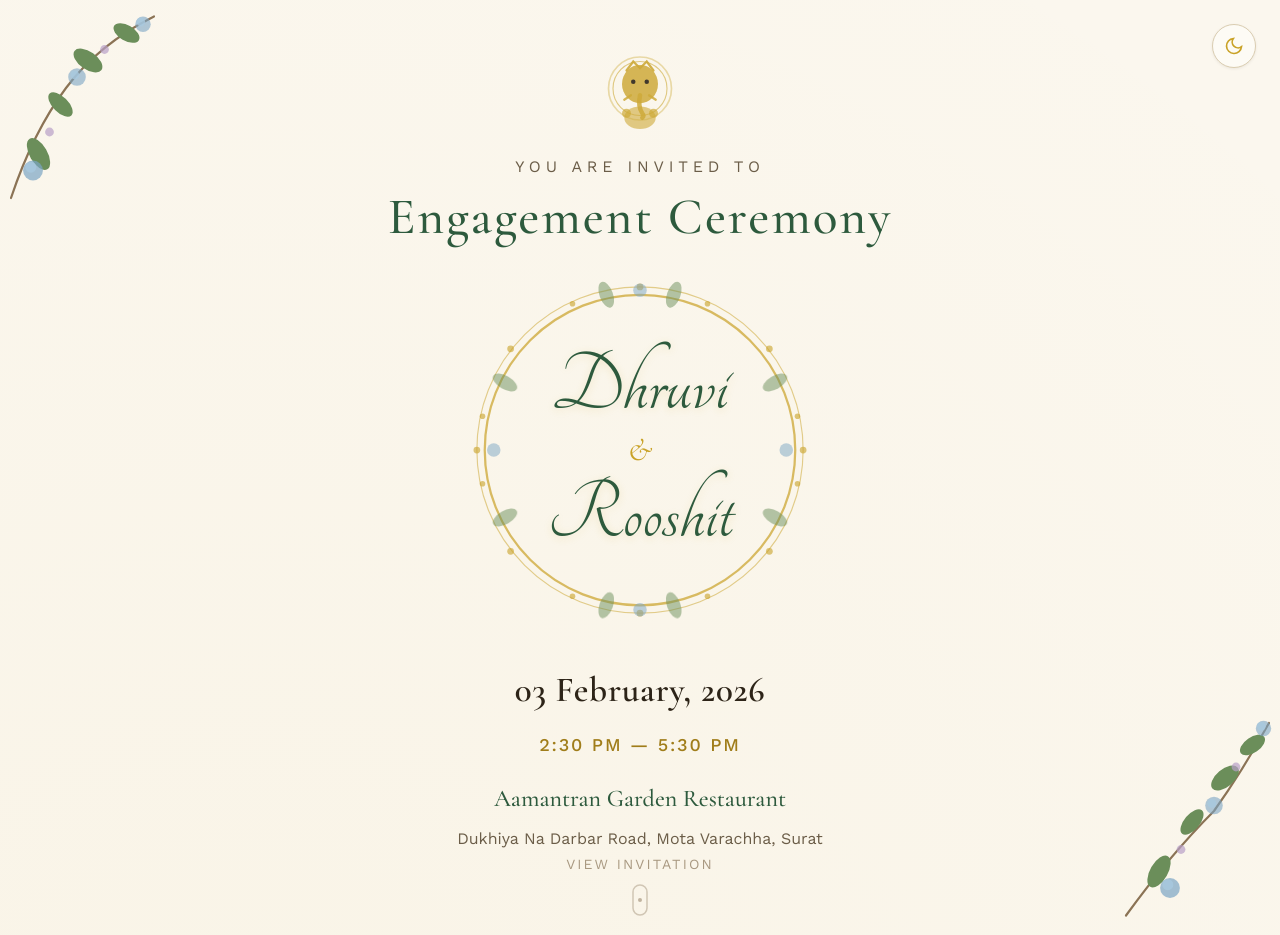
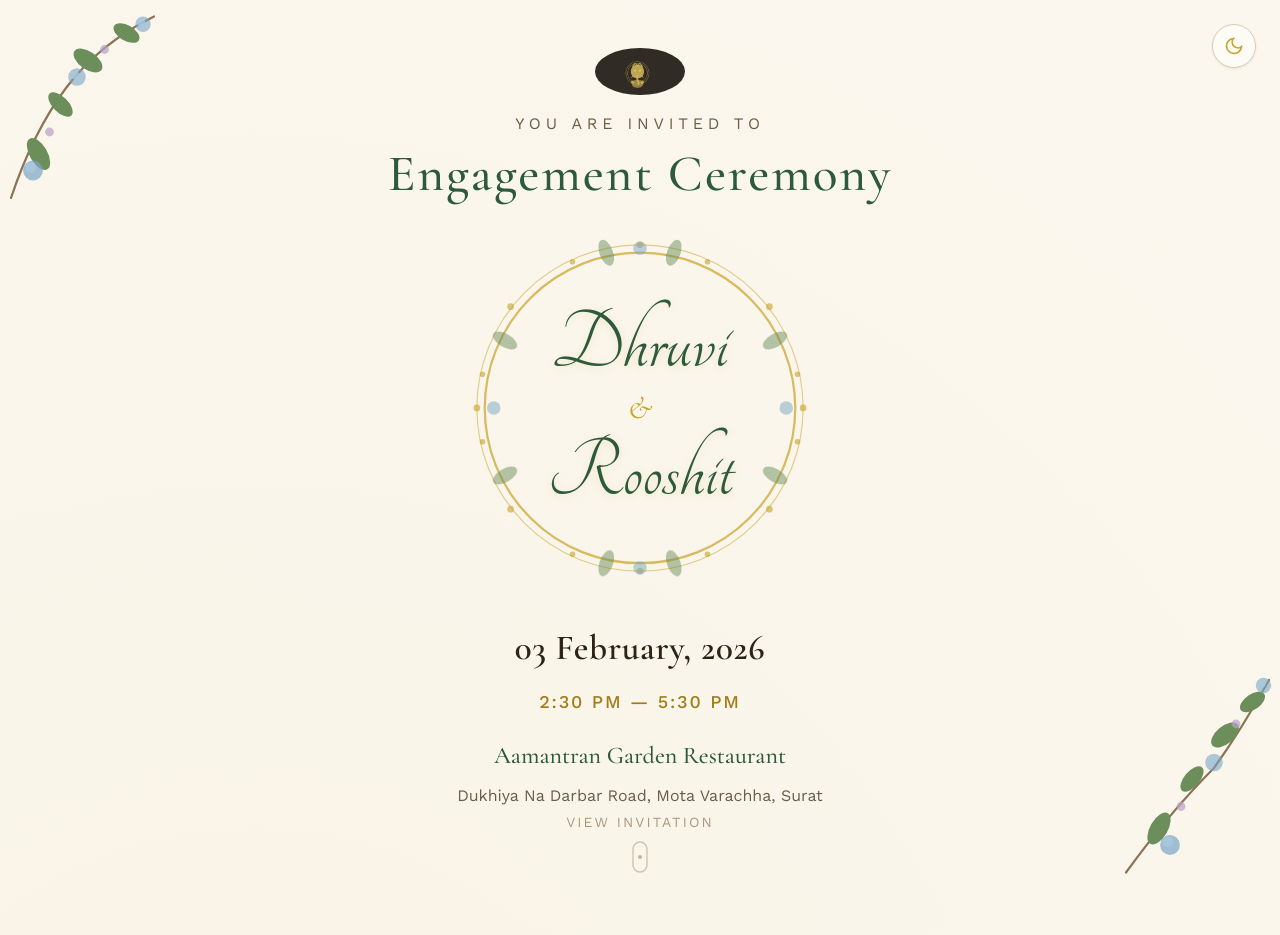
Before and after one commit to RD03022026/Ring-Ceremony-Invitation, a plain HTML site: page index.html in a window 1280 px wide. Shown: the top 935 px of the page. Drawn offline with nearby package versions, Linux system fonts and the light colour scheme.

Commit message:
Add engagement decorative element image

```diff
--- a/index.html
+++ b/index.html
@@ -93,31 +93,9 @@
       </svg>
     </div>
 
-    <!-- Ganesha icon -->
-    <div class="ganesha-icon" aria-hidden="true">
-      <svg viewBox="0 0 80 80" fill="none" xmlns="http://www.w3.org/2000/svg">
-        <!-- Halo -->
-        <circle cx="40" cy="36" r="28" stroke="var(--gold)" stroke-width="1.5" fill="none" opacity="0.4"/>
-        <circle cx="40" cy="36" r="24" stroke="var(--gold)" stroke-width="1" fill="none" opacity="0.6"/>
-        <!-- Ganesha simplified silhouette -->
-        <!-- Head -->
-        <ellipse cx="40" cy="32" rx="16" ry="17" fill="var(--gold)" opacity="0.85"/>
-        <!-- Trunk -->
-        <path d="M40 42 Q38 52 42 58 Q44 60 42 62" stroke="var(--gold)" stroke-width="4" fill="none" stroke-linecap="round" opacity="0.85"/>
-        <!-- Tusks -->
-        <path d="M32 42 L26 46" stroke="var(--gold)" stroke-width="2" stroke-linecap="round" opacity="0.85"/>
-        <path d="M48 42 L54 46" stroke="var(--gold)" stroke-width="2" stroke-linecap="round" opacity="0.85"/>
-        <!-- Crown -->
-        <path d="M28 20 L34 12 L40 18 L46 12 L52 20" stroke="var(--gold)" stroke-width="2" fill="none" stroke-linecap="round" opacity="0.9"/>
-        <!-- Eyes -->
-        <circle cx="34" cy="30" r="2" fill="var(--paper-dark)"/>
-        <circle cx="46" cy="30" r="2" fill="var(--paper-dark)"/>
-        <!-- Body -->
-        <ellipse cx="40" cy="62" rx="14" ry="10" fill="var(--gold)" opacity="0.6"/>
-        <!-- Hands -->
-        <circle cx="28" cy="58" r="4" fill="var(--gold)" opacity="0.7"/>
-        <circle cx="52" cy="58" r="4" fill="var(--gold)" opacity="0.7"/>
-      </svg>
+    <!-- Engagement decorative element -->
+    <div class="ganesha-icon">
+      <img src="ganesha.png" alt="Auspicious engagement emblem" />
     </div>
 
     <!-- Invitation label -->
--- a/styles.css
+++ b/styles.css
@@ -238,12 +238,18 @@ p, li {
 .floral-tl { top: 0; left: 0; }
 .floral-br { bottom: 0; right: 0; }
 
-/* Ganesha icon */
+/* Ganesha / decorative icon */
 .ganesha-icon {
   width: clamp(60px, 8vw, 90px);
   margin-bottom: var(--space-4);
   opacity: 0.9;
   animation: fadeInDown 1s ease-out;
+}
+
+.ganesha-icon img {
+  width: 100%;
+  height: auto;
+  border-radius: 50%;
 }
 
 /* Invitation label */
```
Also changed, not shown: ganesha.png (added).
